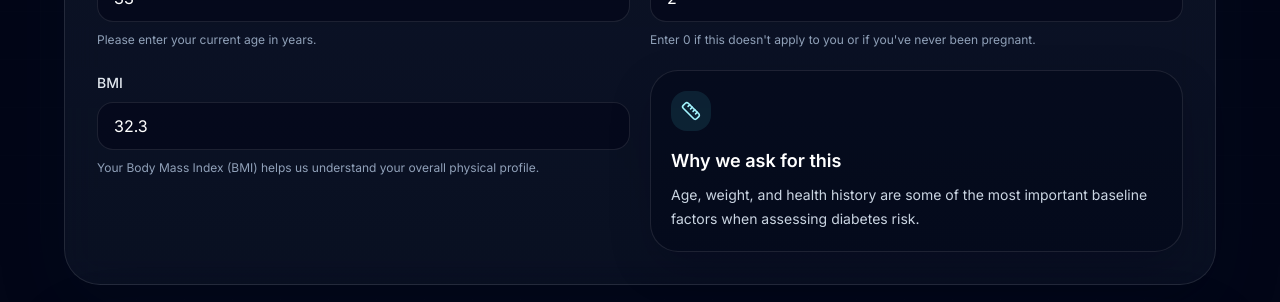
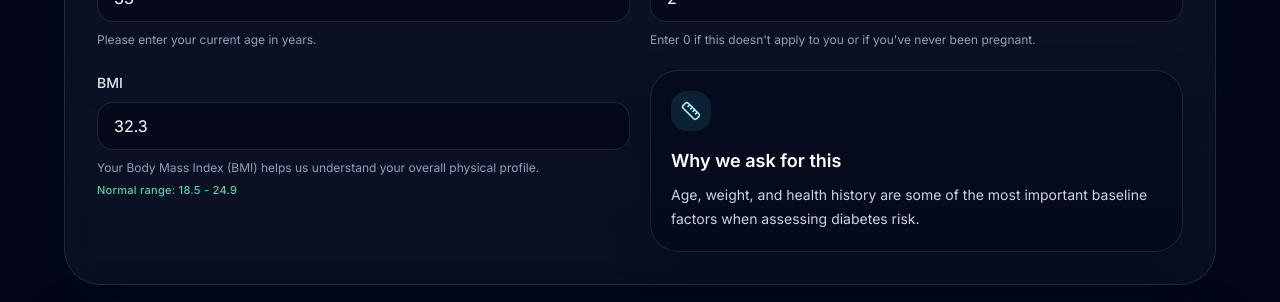
Before and after one commit to Lyowww/diabete-app, a Next.js app: page / in a window 1280 px wide. Both pictures are taken after a click on the button "Start assessment". Shown: the part 1297-1599 px from the top of the page. Built offline with nearby package versions, Linux system fonts and the light colour scheme.

Commit message:
new change

```diff
--- a/components/risk-assessment-form.tsx
+++ b/components/risk-assessment-form.tsx
@@ -174,6 +174,7 @@ function MetricField({
   id,
   inputMode = "decimal",
   label,
+  normalRange,
   placeholder,
   register,
   step,
@@ -183,6 +184,7 @@ function MetricField({
   id: StepField;
   inputMode?: "decimal" | "numeric";
   label: string;
+  normalRange?: string; // Ավելացված է նորմայի պարամետրը
   placeholder: string;
   register: UseFormRegister<RiskFormValues>;
   step?: number;
@@ -203,6 +205,11 @@ function MetricField({
         {...register(id, { valueAsNumber: true })}
       />
       {description ? <p className="mt-2 text-xs leading-5 text-slate-400">{description}</p> : null}
+      {normalRange ? (
+        <p className="mt-1 text-[11px] font-medium tracking-wide text-emerald-300/90">
+          Normal range: {normalRange}
+        </p>
+      ) : null}
       <FieldError message={error} />
     </div>
   );
@@ -467,6 +474,7 @@ export function RiskAssessmentForm() {
               error={errors.bmi?.message}
               id="bmi"
               label="BMI"
+              normalRange="18.5 - 24.9"
               placeholder="32.3"
               register={register}
               step={0.1}
@@ -498,6 +506,7 @@ export function RiskAssessmentForm() {
               error={errors.glucose?.message}
               id="glucose"
               label="Glucose (mg/dL)"
+              normalRange="70 - 99 mg/dL (fasting)"
               placeholder="117"
               register={register}
             />
@@ -506,6 +515,7 @@ export function RiskAssessmentForm() {
               error={errors.bloodPressure?.message}
               id="bloodPressure"
               label="Blood pressure (mmHg)"
+              normalRange="90 - 120 mmHg (systolic)"
               placeholder="72"
               register={register}
             />
@@ -528,6 +538,7 @@ export function RiskAssessmentForm() {
                 error={errors.skinThickness?.message}
                 id="skinThickness"
                 label="Skin thickness (mm)"
+                normalRange="10 - 30 mm"
                 placeholder="29"
                 register={register}
               />
@@ -536,6 +547,7 @@ export function RiskAssessmentForm() {
                 error={errors.insulin?.message}
                 id="insulin"
                 label="Insulin"
+                normalRange="2.6 - 24.9 µIU/mL (fasting)"
                 placeholder="125"
                 register={register}
               />
```
